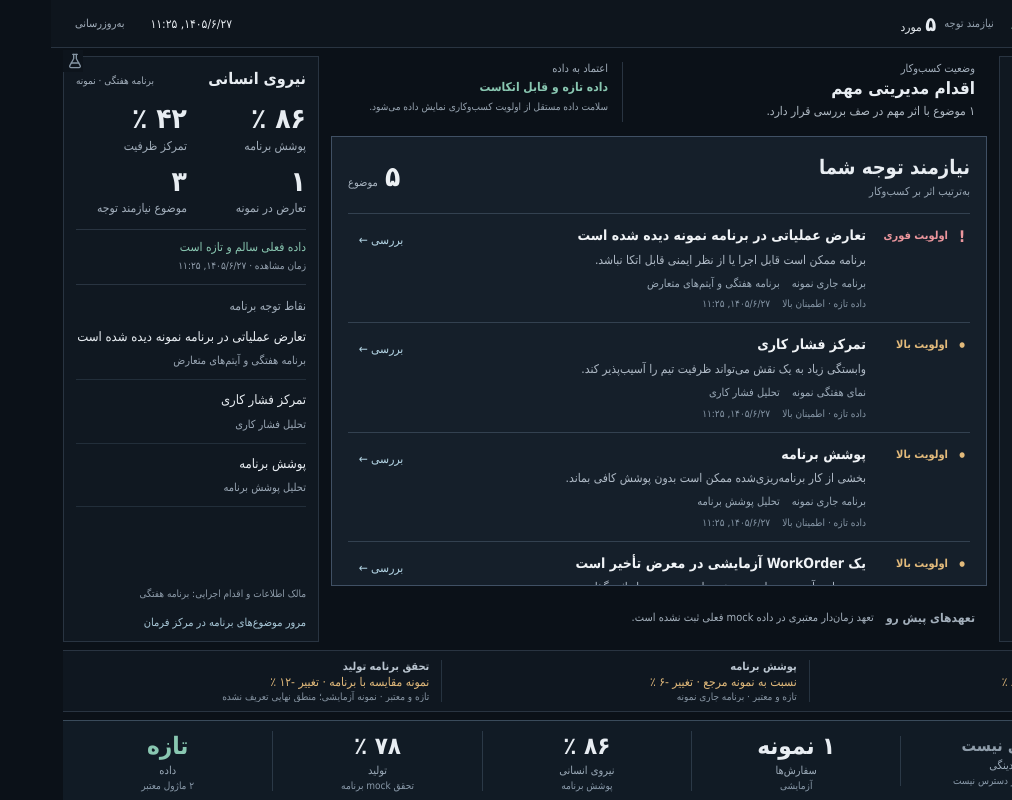
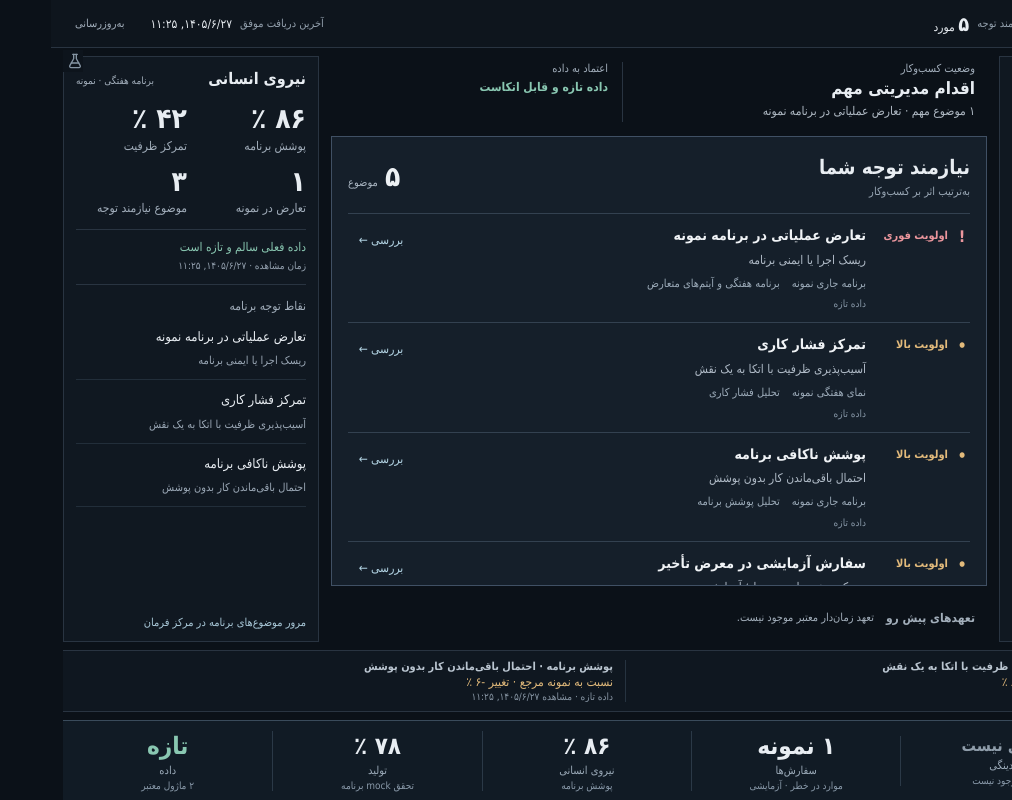
Before and after one commit to sahandgem/mrgem-main-system, a React (Vite) app in the folder apps/core/: page / in a window 1280 px wide. Shown: the whole page, without its empty margins (268-1280 px from the left). Built offline with nearby package versions, Linux system fonts and the light colour scheme.

Commit message:
feat(core): apply Cockpit C3 information density

```diff
--- a/apps/core/src/components/commandCenter/CockpitModuleRails.tsx
+++ b/apps/core/src/components/commandCenter/CockpitModuleRails.tsx
@@ -1,5 +1,7 @@
 import type { CommandCenterAttentionItem, CommandCenterKpiHighlight, CommandCenterModuleSummary } from "../../integration/commandCenter/commandCenterViewModel";
 import { formatDateTime, toPersianNumber, toneForReliability } from "./presentation";
+
+import { attentionSummary, hasDisplayData, visibleCount } from "./density";
 
 type RailProps = {
   attentions: readonly CommandCenterAttentionItem[];
@@ -8,7 +10,7 @@ type RailProps = {
 };
 
 function Metric({ value, label }: { value?: string | number; label: string }) {
-  return <div><strong>{value === undefined ? "—" : toPersianNumber(value)}</strong><span>{label}</span></div>;
+  return <div><strong>{value === undefined ? "نامشخص" : toPersianNumber(value)}</strong><span>{label}</span></div>;
 }
 
 function ModuleRail({ attentions, highlights, module, production }: RailProps & { production: boolean }) {
@@ -26,11 +28,11 @@ function ModuleRail({ attentions, highlights, module, production }: RailProps &
         <span>{production ? "آزمایشی / Mock" : "برنامه هفتگی · نمونه"}</span>
       </header>
       <div className="rail-metrics">
-        {production ? <><Metric value={plan?.displayValue} label="تحقق برنامه نمونه" /><Metric value={alerts.length} label="سفارش نیازمند بررسی" /></> : <>
+        {production ? <><Metric value={plan?.displayValue} label="تحقق برنامه نمونه" /><Metric value={visibleCount(alerts.length, module)} label="سفارش نیازمند بررسی" /></> : <>
           <Metric value={coverage?.displayValue} label="پوشش برنامه" />
           <Metric value={capacity?.displayValue} label="تمرکز ظرفیت" />
-          <Metric value={alerts.length} label="تعارض در نمونه" />
-          <Metric value={items.length} label="موضوع نیازمند توجه" />
+          <Metric value={visibleCount(alerts.length, module)} label="تعارض در نمونه" />
+          <Metric value={visibleCount(items.length, module)} label="موضوع نیازمند توجه" />
         </>}
       </div>
       <div className={`rail-trust tone-${toneForReliability(module?.reliability ?? "unknown")}`}>
@@ -39,14 +41,14 @@ function ModuleRail({ attentions, highlights, module, production }: RailProps &
       </div>
       <div className="rail-exceptions">
         <h3>{production ? "استثناهای نمونه تولید" : "نقاط توجه برنامه"}</h3>
-        {items.length ? items.slice(0, 3).map((item) => (
+        {items.length ? items.slice(0, 5).map((item) => (
           <div className="rail-exception" key={item.attentionId}>
-            <strong>{item.title}</strong><p>{item.destinationLabel}</p>
+            <strong>{attentionSummary(item).title}</strong><p>{attentionSummary(item).impact}</p>
           </div>
-        )) : <p>در داده موجود موضوع بازی دیده نشد.</p>}
-        {production && <div className="rail-exception rail-exception--pending"><strong>موعد، مواد و گلوگاه</strong><p>نیازمند تعریف؛ اتصال واقعی فعال نیست.</p></div>}
+        )) : <p>{!hasDisplayData(module) ? "داده معتبر موجود نیست." : module?.isPartialData ? "پوشش داده ناقص است." : "در داده موجود موضوع بازی دیده نشد."}</p>}
+
       </div>
-      <p className="rail-footnote">{production ? "اعداد فقط برای ارزیابی UI هستند؛ منطق نهایی تولید تعریف نشده است." : "مالک اطلاعات و اقدام اجرایی: برنامه هفتگی"}</p>
+      {production && <p className="rail-footnote">آزمایشی؛ اتصال واقعی فعال نیست.</p>}
       <a className="rail-destination" href="#attention-title">مرور موضوع‌های {production ? "تولید" : "برنامه"} در مرکز فرمان</a>
     </aside>
   );
--- a/apps/core/src/components/commandCenter/CockpitSignals.tsx
+++ b/apps/core/src/components/commandCenter/CockpitSignals.tsx
@@ -1,11 +1,14 @@
 import type { CommandCenterViewModel } from "../../integration/commandCenter/commandCenterViewModel";
-import { toPersianNumber, toneForKpiStatus } from "./presentation";
+import { formatDateTime, toPersianNumber, toneForKpiStatus } from "./presentation";
+
+import { changeImpact, hasDisplayData, reliabilityText } from "./density";
 
 function dataSlot(viewModel: CommandCenterViewModel) {
-  if (viewModel.reliability.failedModuleCount) return { value: "ناموفق", detail: "آخرین داده سالم", tone: "critical" as const };
+  if (viewModel.reliability.failedModuleCount) return { value: "ناموفق", detail: viewModel.modules.some((item) => item.hasLastKnownGood) ? "مرجع تاریخی موجود" : "داده موجود نیست", tone: "critical" as const };
   if (viewModel.reliability.hasPartialData) return { value: "ناقص", detail: "تصمیم با احتیاط", tone: "warn" as const };
   if (viewModel.managementSummary.staleModuleCount) return { value: "قدیمی", detail: "مرجع تاریخی", tone: "warn" as const };
-  return { value: "تازه", detail: "۲ ماژول معتبر", tone: "good" as const };
+  if (!viewModel.modules.length || viewModel.reliability.unknownFreshnessCount) return { value: "نامشخص", detail: "پوشش نامعلوم", tone: "info" as const };
+  return { value: "تازه", detail: `${toPersianNumber(viewModel.reliability.completeModuleCount)} ماژول معتبر`, tone: "good" as const };
 }
 
 export function ImportantChanges({ viewModel }: { viewModel: CommandCenterViewModel }) {
@@ -22,10 +25,10 @@ export function ImportantChanges({ viewModel }: { viewModel: CommandCenterViewMo
             <article key={item.highlightId}>
               <div>
                 <span>{item.moduleName}</span>
-                <strong>{item.label}</strong>
+                <strong>{item.label} · {changeImpact(item.kpiKey)}</strong>
               </div>
               <b className={`tone-${toneForKpiStatus(item.status)}`}>{toPersianNumber(item.trendText ?? "")}</b>
-              <small>{item.reliabilityLabel} · {item.isExperimental ? "نمونه آزمایشی؛ منطق نهایی تعریف نشده" : item.contextLabel}</small>
+              <small>{item.isExperimental ? "آزمایشی · " : ""}{reliabilityText(item.reliability)} · مشاهده {formatDateTime(item.observedAt)}</small>
             </article>
           ))}
         </div>
@@ -40,13 +43,15 @@ export function VitalStrip({ viewModel }: { viewModel: CommandCenterViewModel })
   const workforce = viewModel.kpiHighlights.find((item) => item.kpiKey === "workforce_schedule_coverage");
   const production = viewModel.kpiHighlights.find((item) => item.kpiKey === "production_plan_attainment");
   const workOrderCount = viewModel.topAttention.filter((item) => item.sourceRef === "mock:production:work-order").length;
+  const productionModule = viewModel.modules.find((item) => item.moduleId === "production.demo");
+  const ordersKnown = hasDisplayData(productionModule) && (!productionModule?.isPartialData || workOrderCount > 0);
   const data = dataSlot(viewModel);
 
   return (
     <section className="vital-strip" aria-label="نوار حیاتی کسب‌وکار">
-      <div className="vital-slot vital-slot--placeholder"><span>فروش</span><strong>متصل نیست</strong><small>داده فروش در دسترس نیست</small></div>
-      <div className="vital-slot vital-slot--placeholder"><span>نقدینگی</span><strong>متصل نیست</strong><small>داده مالی در دسترس نیست</small></div>
-      <div className="vital-slot vital-slot--experimental"><span>سفارش‌ها</span><strong>{workOrderCount ? `${toPersianNumber(workOrderCount)} نمونه` : "بدون مورد"}</strong><small>آزمایشی</small></div>
+      <div className="vital-slot vital-slot--placeholder"><span>فروش</span><strong>متصل نیست</strong><small>داده موجود نیست</small></div>
+      <div className="vital-slot vital-slot--placeholder"><span>نقدینگی</span><strong>متصل نیست</strong><small>داده موجود نیست</small></div>
+      <div className="vital-slot vital-slot--experimental"><span>سفارش‌ها</span><strong>{!ordersKnown ? "نامشخص" : workOrderCount ? `${toPersianNumber(workOrderCount)} نمونه` : "بدون مورد"}</strong><small>{productionModule?.hasLastKnownGood ? "آزمایشی · آخرین داده سالم" : productionModule?.isPartialData ? "آزمایشی · ناقص" : "موارد در خطر · آزمایشی"}</small></div>
       <div className="vital-slot"><span>نیروی انسانی</span><strong>{workforce ? toPersianNumber(workforce.displayValue) : "ناموجود"}</strong><small>پوشش برنامه{workforce?.reliability === "stale_last_known_good" ? " · آخرین داده سالم" : ""}</small></div>
       <div className="vital-slot vital-slot--experimental"><span>تولید</span><strong>{production ? toPersianNumber(production.displayValue) : "ناموجود"}</strong><small>تحقق mock برنامه{production?.reliability === "stale_last_known_good" ? " · آخرین داده سالم" : ""}</small></div>
       <div className={`vital-slot tone-${data.tone}`}><span>داده</span><strong>{data.value}</strong><small>{data.detail}</small></div>
--- a/apps/core/src/components/commandCenter/CockpitSystemBar.tsx
+++ b/apps/core/src/components/commandCenter/CockpitSystemBar.tsx
@@ -32,7 +32,6 @@ export function CockpitSystemBar({
       <div className="cockpit-brand" aria-label="Master Gem Core">
         <strong>MASTER GEM</strong>
         <span>CORE</span>
-        <StatusBadge tone="focus">MOCK</StatusBadge>
       </div>
       <dl className="cockpit-system-facts">
         <div>
@@ -40,7 +39,7 @@ export function CockpitSystemBar({
           <dd><StatusBadge tone={toneForOverallState(viewModel.overallState)}>{overallStateLabel(viewModel.overallState)}</StatusBadge></dd>
         </div>
         <div>
-          <dt>آخرین دریافت</dt>
+          <dt>آخرین دریافت موفق</dt>
           <dd>{formatDateTime(lastSuccessfulAt)}</dd>
         </div>
         <div>
--- a/apps/core/src/components/commandCenter/CockpitUpcomingCommitments.tsx
+++ b/apps/core/src/components/commandCenter/CockpitUpcomingCommitments.tsx
@@ -4,8 +4,7 @@ export function CockpitUpcomingCommitments() {
       <div>
         <h3 id="commitments-title">تعهدهای پیش رو</h3>
       </div>
-      <p>تعهد زمان‌دار معتبری در داده mock فعلی ثبت نشده است.</p>
-      <span className="definition-pending">داده زمان‌دار موجود نیست</span>
+      <p>تعهد زمان‌دار معتبر موجود نیست.</p>
     </section>
   );
 }
--- a/apps/core/src/components/commandCenter/CommandCenterAttentionQueue.tsx
+++ b/apps/core/src/components/commandCenter/CommandCenterAttentionQueue.tsx
@@ -1,5 +1,7 @@
 import type { CommandCenterAttentionItem, CommandCenterViewModel } from "../../integration/commandCenter/commandCenterViewModel";
-import { attentionPriorityLabel, confidenceLabel, formatDateTime, toPersianNumber } from "./presentation";
+import { attentionPriorityLabel, formatDateTime, toPersianNumber } from "./presentation";
+
+import { attentionSummary, reliabilityText } from "./density";
 
 export function CommandCenterAttentionQueue({ onOpen, viewModel }: {
   onOpen: (item: CommandCenterAttentionItem, trigger: HTMLButtonElement) => void;
@@ -20,17 +22,17 @@ export function CommandCenterAttentionQueue({ onOpen, viewModel }: {
                 <strong>{attentionPriorityLabel(item.priorityTier)}</strong>
               </div>
               <div className="command-row__issue">
-                <h4>{item.title}</h4>
-                <p>{item.businessImpact}</p>
+                <h4>{attentionSummary(item).title}</h4>
+                <p>{attentionSummary(item).impact}</p>
               </div>
               <button className="command-row__open" aria-label={`بررسی: ${item.title}`} onClick={(event) => onOpen(item, event.currentTarget)} type="button">بررسی ←</button>
               <div className="command-row__context">
-                <span>{item.timeContext}</span>
+                <span>{item.isExperimental ? "بازه نیازمند تعریف" : item.timeContext}</span>
                 <span>{item.destinationLabel}{item.isExperimental ? " · آزمایشی" : ""}</span>
               </div>
               <div className="command-row__metadata">
-                <span>{item.reliability === "fresh" ? "داده تازه" : item.reliability === "stale_last_known_good" ? "آخرین داده سالم؛ تاریخی" : "داده ناقص؛ با احتیاط"} · {confidenceLabel(item.confidence)}</span>
-                <time dateTime={item.detectedAt}>{formatDateTime(item.detectedAt)}</time>
+                <span>{reliabilityText(item.reliability)}</span>
+                {item.reliability === "stale_last_known_good" && <time dateTime={item.detectedAt}>{formatDateTime(item.detectedAt)}</time>}
               </div>
             </article>
           ))}
--- a/apps/core/src/components/commandCenter/CommandCenterExecutiveSummary.tsx
+++ b/apps/core/src/components/commandCenter/CommandCenterExecutiveSummary.tsx
@@ -3,6 +3,8 @@ import {
   overallStateLabel,
   toPersianNumber,
 } from "./presentation";
+
+import { attentionSummary } from "./density";
 
 export function CommandCenterExecutiveSummary({ viewModel }: { viewModel: CommandCenterViewModel }) {
   const { managementSummary, reliability } = viewModel;
@@ -28,16 +30,12 @@ export function CommandCenterExecutiveSummary({ viewModel }: { viewModel: Comman
             <h3 id="executive-summary-title">{overallStateLabel(viewModel.overallState)}</h3>
             <p>
               {managementSummary.criticalAttentionCount
-                ? `${toPersianNumber(managementSummary.criticalAttentionCount)} موضوع با اثر مهم در صف بررسی قرار دارد.`
+                ? `${toPersianNumber(managementSummary.criticalAttentionCount)} موضوع مهم · ${attentionSummary(viewModel.topAttention[0]).title}`
                 : managementSummary.warningAttentionCount
-                  ? `${toPersianNumber(managementSummary.warningAttentionCount)} موضوع برای پیگیری مدیر دیده شده است.`
-                  : "در داده موجود، موضوع مهمی برای اقدام مدیر دیده نشده است."}
+                  ? `${toPersianNumber(managementSummary.warningAttentionCount)} موضوع برای پیگیری`
+                  : "در داده موجود موضوع مهمی دیده نشد."}
             </p>
           </div>
-        </div>
-        <div className="status-summary__metrics" aria-label="خلاصه توجه مدیریتی">
-          <span><strong>{toPersianNumber(viewModel.topAttention.length)}</strong> موضوع در صف توجه</span>
-          <span><strong>{toPersianNumber(managementSummary.enabledModuleCount)}</strong> ماژول فعال</span>
         </div>
       </div>
 
@@ -46,14 +44,9 @@ export function CommandCenterExecutiveSummary({ viewModel }: { viewModel: Comman
         <strong>{dataTrustLabel}</strong>
         <p>
           {reliability.failedModuleCount
-            ? `دریافت فعلی ناموفق است؛ ${toPersianNumber(viewModel.modules.filter((item) => item.hasLastKnownGood).length)} مرجع «آخرین داده سالم» فقط برای مقایسه تاریخی حفظ شده است.`
-            : "سلامت داده مستقل از اولویت کسب‌وکاری نمایش داده می‌شود."}
+            ? `داده فعلی در دسترس نیست؛ ${toPersianNumber(viewModel.modules.filter((item) => item.hasLastKnownGood).length)} مرجع تاریخی`
+            : reliability.hasPartialData ? "فقط در محدوده داده معتبر" : managementSummary.staleModuleCount ? "مرجع تاریخی؛ نه داده جاری" : ""}
         </p>
-        <div className="status-summary__data-counts">
-          <span>کامل <b>{toPersianNumber(reliability.completeModuleCount)}</b></span>
-          <span>ناقص <b>{toPersianNumber(reliability.partialModuleCount)}</b></span>
-          <span>ناموفق <b>{toPersianNumber(reliability.failedModuleCount)}</b></span>
-        </div>
       </aside>
     </section>
   );
--- /dev/null
+++ b/apps/core/src/components/commandCenter/density.ts
@@ -0,0 +1,35 @@
+import type { CommandCenterAttentionItem, CommandCenterModuleSummary, CommandCenterReliabilityState } from "../../integration/commandCenter/commandCenterViewModel";
+
+// Presentation copy only: never changes ranking, thresholds or source data.
+const summaries: Readonly<Record<string, { title: string; impact: string }>> = {
+  "mock:workforce:schedule-conflict": { title: "تعارض عملیاتی در برنامه نمونه", impact: "ریسک اجرا یا ایمنی برنامه" },
+  workforce_schedule_coverage: { title: "پوشش ناکافی برنامه", impact: "احتمال باقی‌ماندن کار بدون پوشش" },
+  workforce_capacity_concentration: { title: "تمرکز فشار کاری", impact: "آسیب‌پذیری ظرفیت با اتکا به یک نقش" },
+  "mock:production:work-order": { title: "سفارش آزمایشی در معرض تأخیر", impact: "ریسک موعد تولید و تحویل؛ آزمایشی" },
+  production_plan_attainment: { title: "فاصله با برنامه تولید نمونه", impact: "احتمال عقب‌ماندگی تولید؛ آزمایشی" },
+};
+
+export function attentionSummary(item: CommandCenterAttentionItem) {
+  return summaries[item.sourceRef ?? ""] ?? { title: item.title, impact: item.businessImpact };
+}
+
+export function changeImpact(key: string) {
+  return summaries[key]?.impact ?? "اثر نیازمند بررسی";
+}
+
+export function reliabilityText(value: CommandCenterReliabilityState) {
+  if (value === "fresh") return "داده تازه";
+  if (value === "stale_last_known_good") return "آخرین داده سالم؛ تاریخی";
+  if (value === "degraded") return "داده ناقص؛ با احتیاط";
+  return "داده معتبر موجود نیست";
+}
+
+export function hasDisplayData(module?: CommandCenterModuleSummary) {
+  return !!module && (module.reliability === "fresh" || module.reliability === "degraded" || module.hasLastKnownGood);
+}
+
+export function visibleCount(count: number, module?: CommandCenterModuleSummary) {
+  if (!hasDisplayData(module)) return undefined;
+  // Missing/partial coverage must not imply a confirmed absence of exceptions.
+  return count === 0 && module?.isPartialData ? undefined : count;
+}
--- a/apps/core/src/styles.css
+++ b/apps/core/src/styles.css
@@ -133,6 +133,8 @@ p { line-height: 1.65; }
 .cockpit-system-message { position: fixed; z-index: 60; top: 48px; right: 12px; left: 12px; padding: 12px; background: #32222a; color: #f1bdc4; }
 .cockpit-loading { display: grid; place-content: center; min-height: 100dvh; gap: 12px; }
 @media (max-height: 900px) and (min-width: 1101px) {
+  .important-changes__list { grid-template-columns: repeat(2,minmax(0,1fr)); }
+  .important-changes__list article:nth-child(n+3), .rail-exception:nth-of-type(n+4) { display: none; }
   :root { --vital-height: 80px; }
   .cockpit-stage { grid-template-rows: minmax(0,1fr) 62px var(--vital-height); }
   .cockpit-rail { padding: 12px; }
@@ -142,12 +144,15 @@ p { line-height: 1.65; }
   .status-summary__metrics, .status-summary__data-counts { display: none; }
 }
 @media (max-width: 1450px) and (min-width: 1101px) {
+  .important-changes__list { grid-template-columns: repeat(2,minmax(0,1fr)); }
+  .important-changes__list article:nth-child(n+3), .rail-exception:nth-of-type(n+4) { display: none; }
   .cockpit-system-bar { gap: 18px; }
   .cockpit-system-facts { gap: 18px; }
   .cockpit-system-facts dt { display: none; }
-  .cockpit-system-facts > div:nth-child(4) dt { display: block; }
+  .cockpit-system-facts > div:nth-child(4) dt, .cockpit-system-facts > div:nth-child(2) dt { display: block; }
 }
 @media (max-width: 1100px) {
+  .important-changes__list article:nth-child(n+3), .rail-exception:nth-of-type(n+4) { display: none; }
   .cockpit-system-bar { flex-wrap: wrap; height: auto; min-height: 64px; gap: 10px; padding-block: 8px; }
   .cockpit-system-facts { gap: 12px; flex-wrap: wrap; }
   .cockpit-system-facts dt { display: none; }
```
Also changed, not shown: apps/core/src/components/commandCenter/CockpitDrawerShell.tsx (+7 -4 lines), 1 other file (tests, documents, lock files or other folders).
